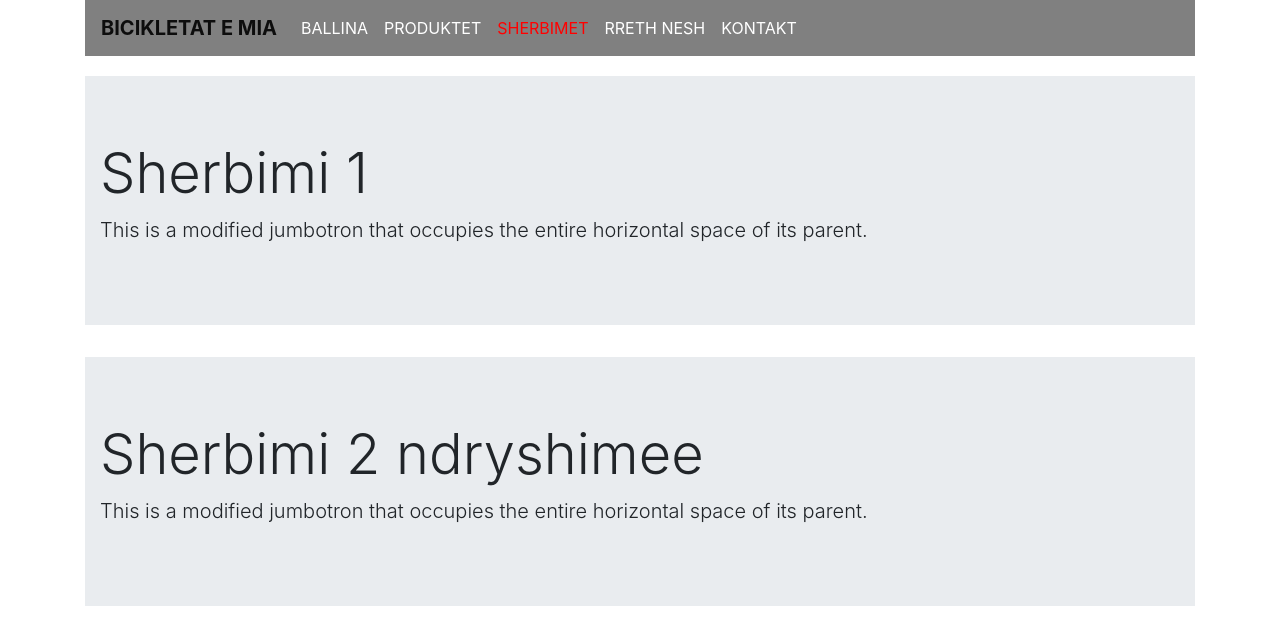
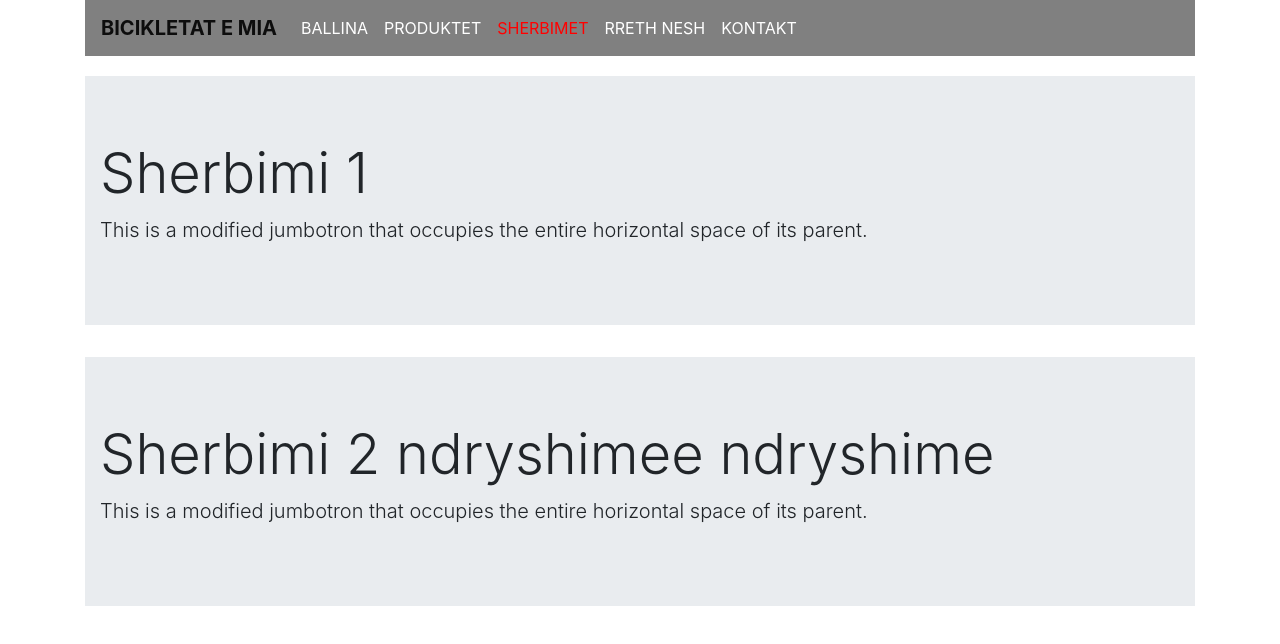
Before and after one commit to feridedev/feridedev.github.io, a plain HTML site: page sherbimet.html in a window 1280 px wide. Drawn offline with nearby package versions, Linux system fonts and the light colour scheme.

Commit message:
third commit

```diff
--- a/sherbimet.html
+++ b/sherbimet.html
@@ -42,7 +42,7 @@
 			</div>
 			<div class="jumbotron jumbotron-fluid content">
 			  <div class="container">
-			    <h1 class="display-4">Sherbimi 2 ndryshimee</h1>
+			    <h1 class="display-4">Sherbimi 2 ndryshimee ndryshime</h1>
 			    <p class="lead">This is a modified jumbotron that occupies the entire horizontal space of its parent.</p>
 			  </div>
 			</div>
```
